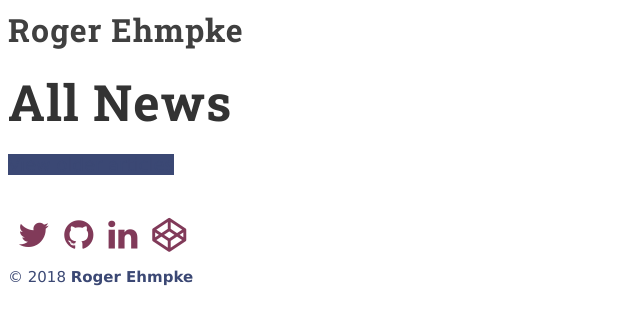
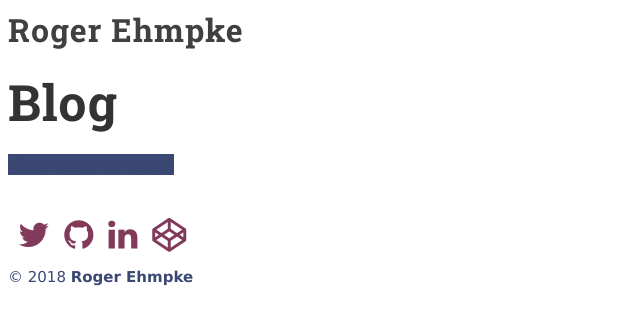
Before and after one commit to rehmpke/markdown, a Jekyll site: the page built from index.md, in a window 1280 px wide. Shown: the top 325 px of the page, without its empty margins (0-640 px from the left). Built offline with Jekyll 4.4.1, drawn with Linux system fonts in a browser that asks for light colours; nearby versions of some CDN libraries.

Commit message:
Change title of index.md to blog

```diff
--- a/index.md
+++ b/index.md
@@ -9,7 +9,7 @@ description: 'testing home page'
   <div class="row">
     <div class="col">
       <section class="latest-news-widget--rollup__section-margin">
-        <h2 class="latest-news-widget__latest__h latest-news-widget__latest__h--no-underline typography__latest-news-widget__h2"><span class="latest-news-widget__red-underline">All News
+        <h2 class="latest-news-widget__latest__h latest-news-widget__latest__h--no-underline typography__latest-news-widget__h2"><span class="latest-news-widget__red-underline">Blog
           <span id="todaysDate" class="latest-news-widget__latest__date"></span></span>
         </h2>
         <ol id="jsTeaseList" class="latest-news-widget--rollup__latest__tease-group">
```
